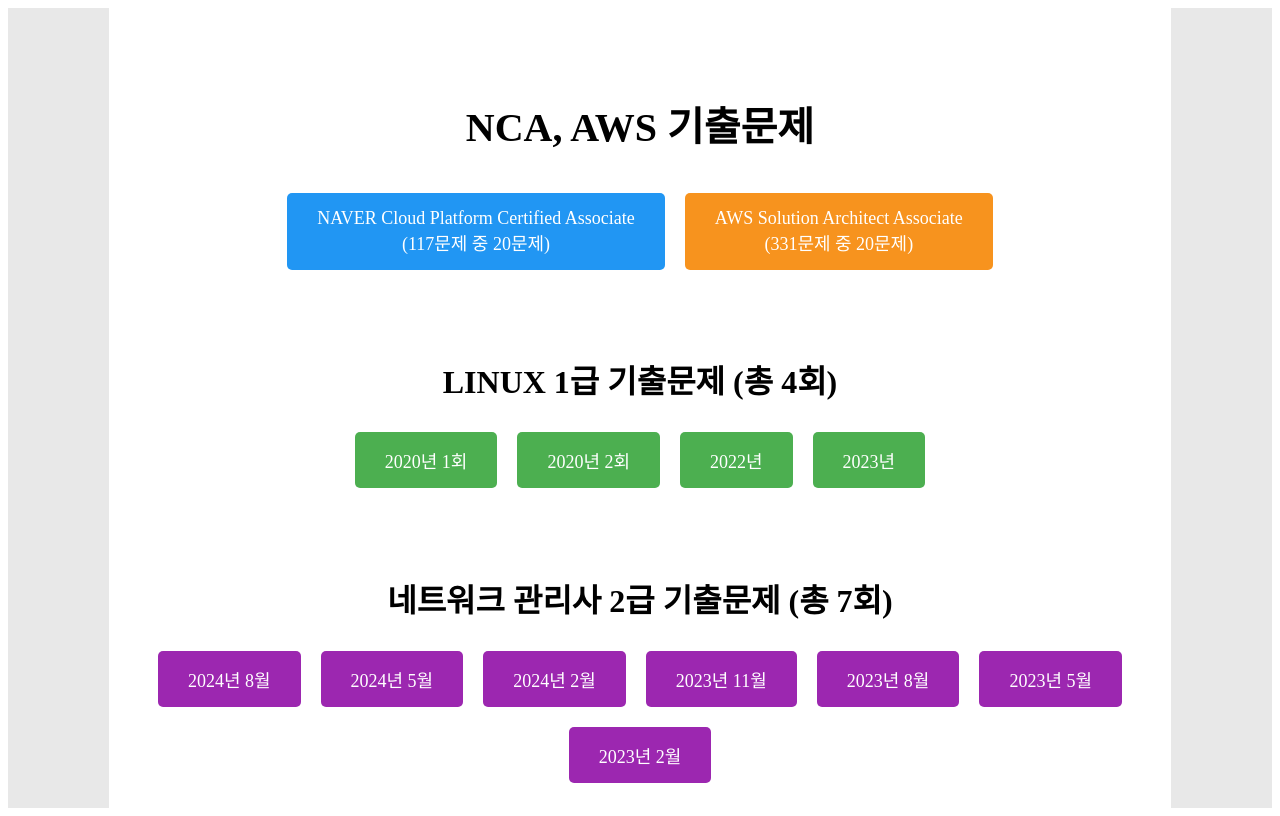
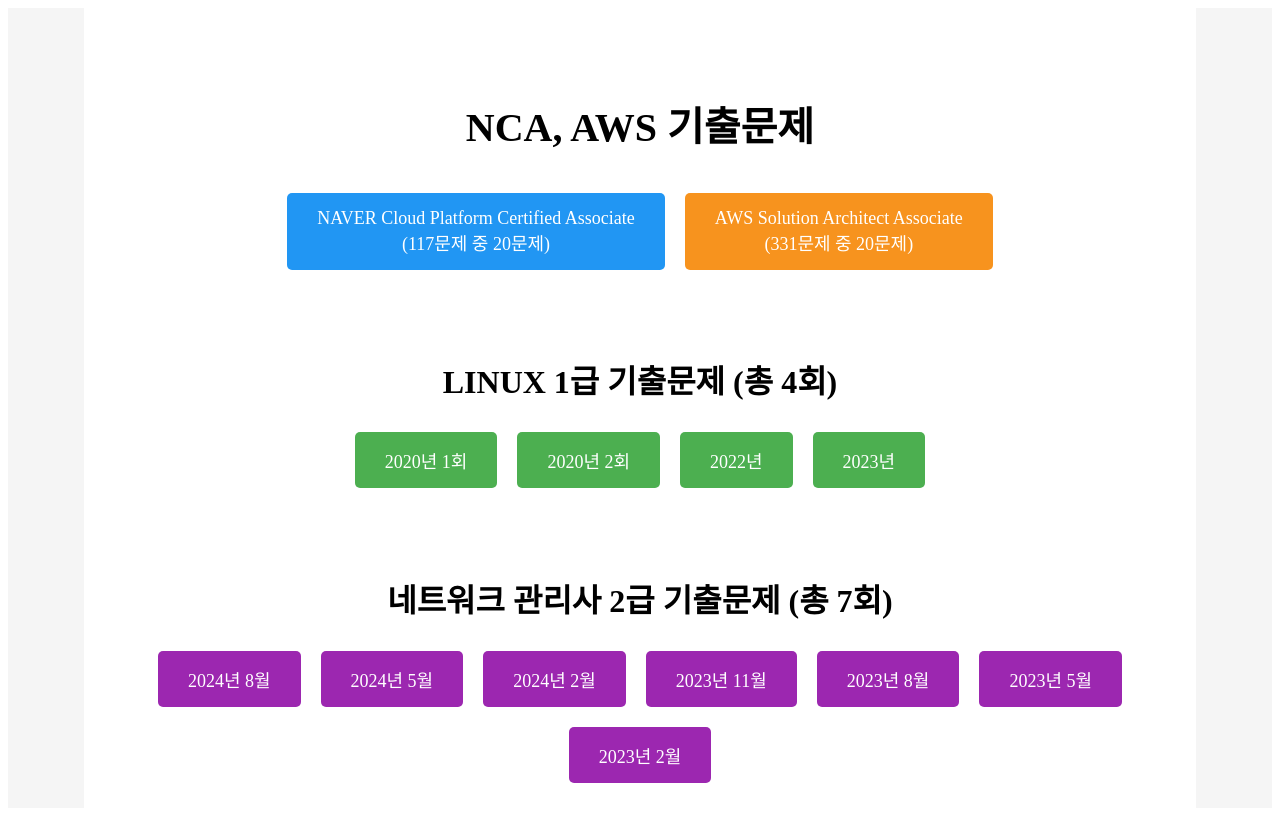
Before and after one commit to Stradivirus/exam_serverless, a React (Vite) app in the folder front/: page / in a window 1280 px wide. Built offline with nearby package versions, Linux system fonts and the light colour scheme; a web font is replaced by a local one.

Commit message:
[up] 비율 조정 및 정렬 수정

```diff
--- a/front/src/App.css
+++ b/front/src/App.css
@@ -1,8 +1,6 @@
-/* src/App.css */
 #root {
   width: 100%;
   margin: 0 auto;
-  text-align: center;
 }
 
 .layout {
@@ -13,12 +11,12 @@
 }
 
 .layout-side {
-  width: 8%;
-  background-color: #e8e8e8;
+  width: 6%;
+  background-color: #f5f5f5;
 }
 
 .layout-content {
-  width: 84%;
+  width: 88%;
   box-sizing: border-box;
 }
 
@@ -30,6 +28,7 @@
   flex-direction: column;
   align-items: center;
   margin-top: 40px;
+  text-align: center;
 }
 
 .main-title {
@@ -50,6 +49,7 @@
   display: flex;
   flex-direction: column;
   align-items: center;
+  text-align: center;
 }
 
 .section-title {
--- a/front/src/App.tsx
+++ b/front/src/App.tsx
@@ -7,7 +7,7 @@
 import PDFViewer from "./pages/PDFViewer";
 import LinuxResult from "./pages/LinuxResult";
 import NetworkResult from "./pages/NetworkResult";
-import { ReactNode } from 'react'; // children 타입을 위해 추가
+import { ReactNode } from 'react';
 import './App.css';
 
 function HomePage() {
@@ -21,7 +21,7 @@
     fontWeight: '500',
     textDecoration: 'none',
     display: 'inline-block',
-    textAlign: 'center' as const // 타입 명시
+    textAlign: 'center' as const
   };
 
   return (
@@ -96,7 +96,6 @@
   );
 }
 
-// Layout 컴포넌트의 props 타입 정의
 interface LayoutProps {
   children: ReactNode;
 }
```
